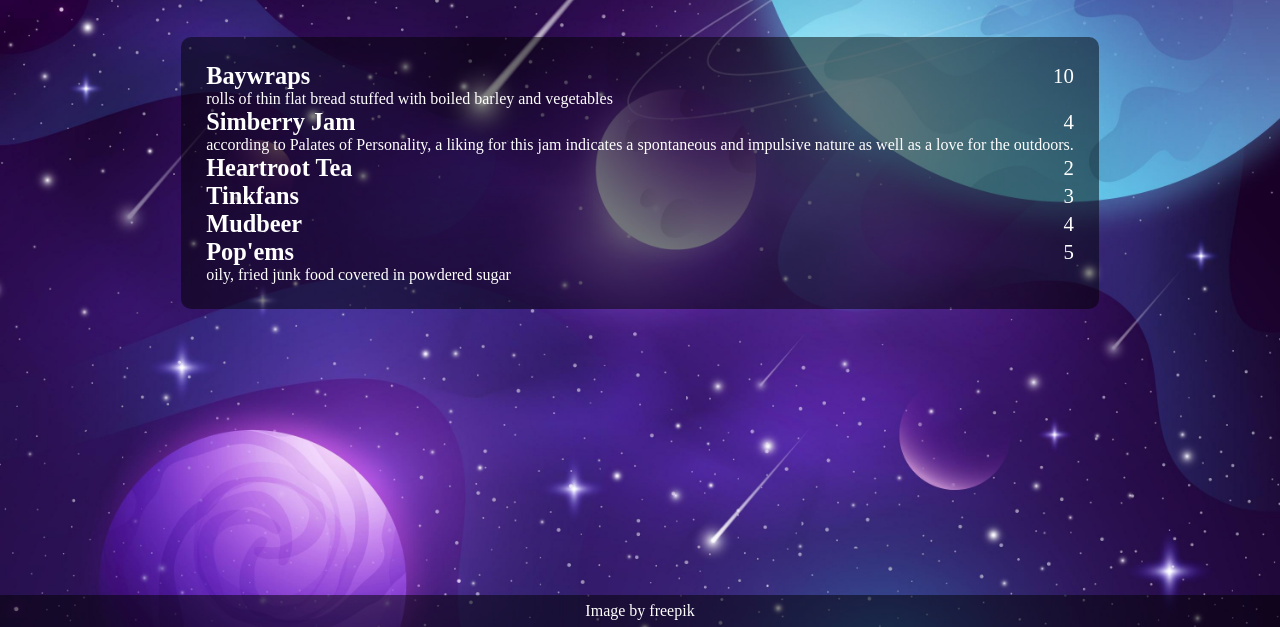
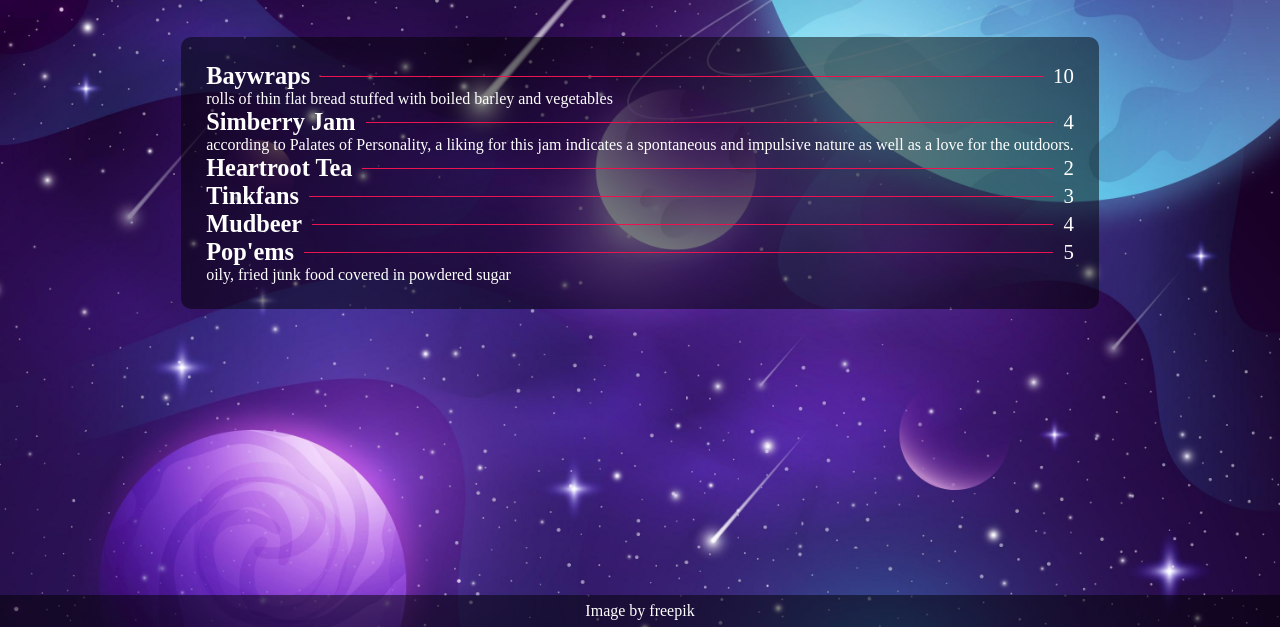
Before and after one commit to HugoTurtle/odin-restaurant-page, a website built with webpack: page src/template.html in a window 1280 px wide. Both pictures are taken after a click on the button "Menu". Shown: the part 173-800 px from the top of the page. Built offline with nearby package versions, Linux system fonts and the light colour scheme.

Commit message:
Add a line to separate menu name and price

```diff
--- a/src/menu.js
+++ b/src/menu.js
@@ -42,9 +42,10 @@ export default function menuPageLoad(container) {
         const listItem = createElement('li')
         const menuItemContainer = createElement('div', {class: 'menu-item-container'});
         const menuName = createElement('h3', { text: name });
+        const priceSeparator = createElement('span', {class: 'price-separator'})
         const menuPrice = createElement('p', {text: price});
 
-        menuItemContainer.append(menuName, menuPrice);
+        menuItemContainer.append(menuName, priceSeparator, menuPrice);
         listItem.append(menuItemContainer);
 
         if (description) {
--- a/src/styles.css
+++ b/src/styles.css
@@ -109,3 +109,11 @@ div.menu-item-container {
     align-items: center;
     font-size: 1.3rem;
 }
+span.price-separator {
+    flex-grow: 1;
+    border-bottom: solid;
+    border-bottom-width: 1px;
+    margin-left: 10px;
+    margin-right: 10px;
+    color: var(--pink);
+}
```
